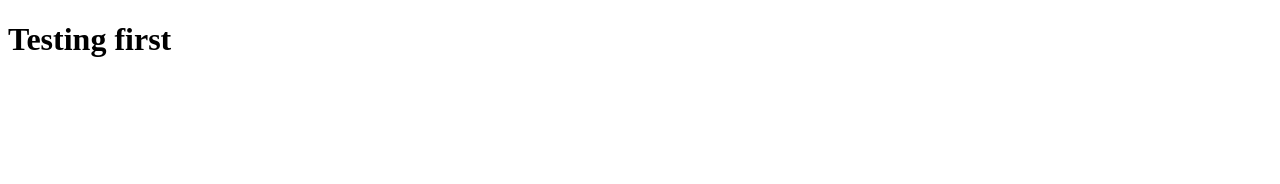
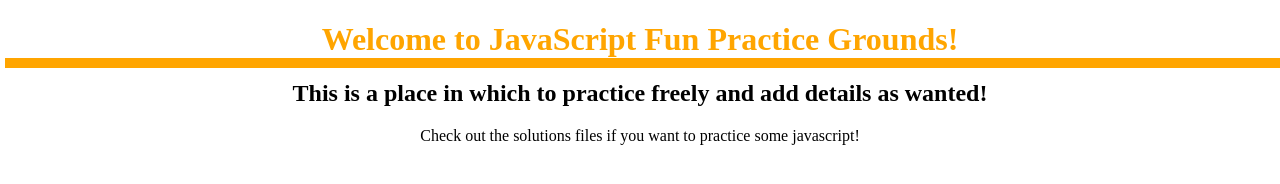
Before and after one commit to zero-to-mastery/JS_Fun_Practice, a plain HTML site: page index.html in a window 1280 px wide. Drawn offline with Linux system fonts and the light colour scheme.

Commit message:
changed folder name to make it faster to cd into, also added favicons, as well as stylings

```diff
--- /dev/null
+++ b/index.css
@@ -0,0 +1,15 @@
+/* setting all spacing in the body to an equal starting point*/
+
+body {
+  margin: 0;
+  padding: 0;
+}
+
+h1 {
+  color: orange;
+  box-shadow: 5px 10px;
+}
+
+.center {
+  text-align: center;
+}
--- a/index.html
+++ b/index.html
@@ -1,9 +1,25 @@
 <!DOCTYPE html>
 <html>
-<head>
-	<title>Test</title>
-</head>
-<body>
-<h1>Testing first</h1>
-</body>
+  <head>
+    <link rel="apple-touch-icon" sizes="180x180" href="/apple-touch-icon.png" />
+    <link rel="icon" type="image/png" sizes="32x32" href="/favicon-32x32.png" />
+    <link rel="icon" type="image/png" sizes="16x16" href="/favicon-16x16.png" />
+    <link rel="manifest" href="/site.webmanifest" />
+    <link rel="mask-icon" href="/safari-pinned-tab.svg" color="#5bbad5" />
+    <meta name="msapplication-TileColor" content="#da532c" />
+    <meta name="theme-color" content="#ffffff" />
+    <link rel="stylesheet" href="index.css" />
+    <title>JavaScript Fun Practice</title>
+  </head>
+  <body>
+    <div class="center">
+      <h1>Welcome to JavaScript Fun Practice Grounds!</h1>
+      <h2>
+        This is a place in which to practice freely and add details as wanted!
+      </h2>
+      <p>
+        Check out the solutions files if you want to practice some javascript!
+      </p>
+    </div>
+  </body>
 </html>
```
Also changed, not shown: browserconfig.xml (added, +9 -0 lines), android-chrome-192x192.png (added), android-chrome-256x256.png (added), apple-touch-icon.png (added), favicon-16x16.png (added), favicon-32x32.png (added), favicon.ico (added), mstile-150x150.png (added), safari-pinned-tab.svg (added), site.webmanifest (added).
